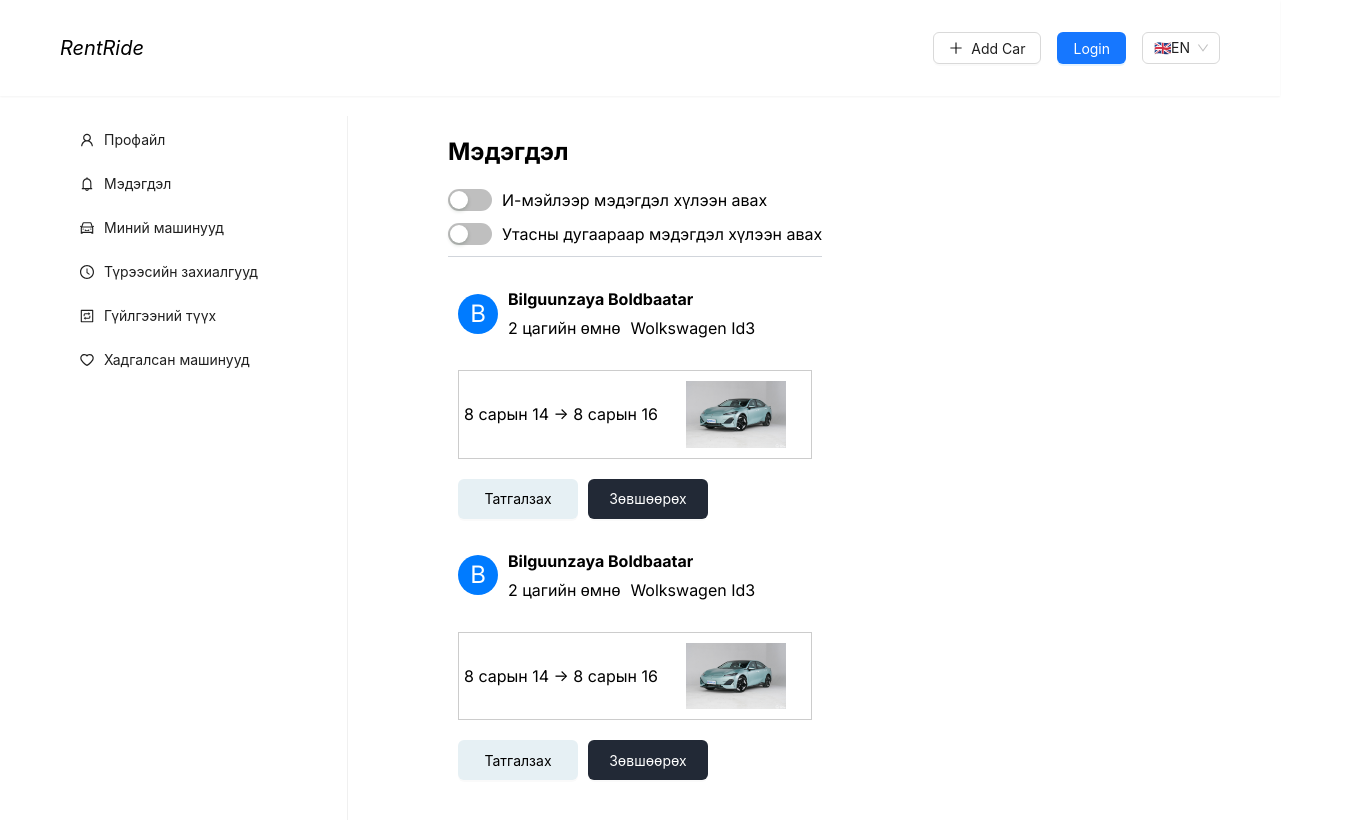
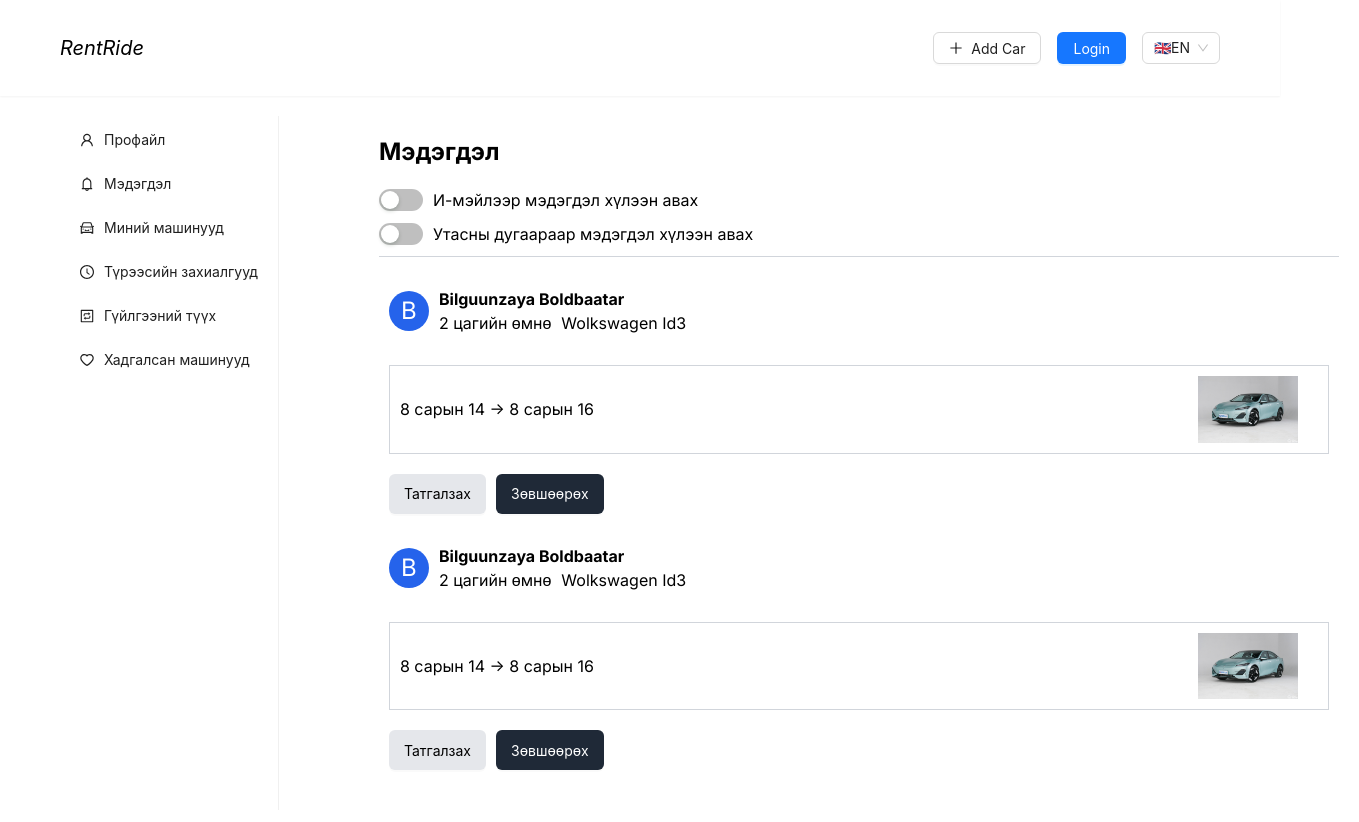
Before and after one commit to CnStarLab/CarRentalSys-FE, a Next.js app: page /profile/notifications in a window 1280 px wide. Shown: the top 822 px of the page, 1359 px wide, since content can reach past the window. Built offline with nearby package versions, Linux system fonts and the light colour scheme.

Commit message:
[Frontend/Update] finish notification

```diff
--- a/src/app/profile/notifications/page.tsx
+++ b/src/app/profile/notifications/page.tsx
@@ -22,9 +22,9 @@ const notifications = [
 
 export default function Notifications() {
   return (
-    <div className="p-5 rounded-lg max-w-4xl mx-auto">
+    <div className="p-5 rounded-lg mx-auto w-[1000px]">
       <h1 className="text-2xl font-bold mb-5">Мэдэгдэл</h1>
-      <div className="flex flex-col items-start mb-5 pb-2.5 border-b border-gray-300">
+      <div className="flex flex-col items-start mb-5 pb-2.5 border-b border-gray-300 w-full">
         <div className="flex items-center mb-2.5">
           <Switch />
           <span className="ml-2.5">И-мэйлээр мэдэгдэл хүлээн авах</span>
--- a/src/components/notification/NotificationItem.tsx
+++ b/src/components/notification/NotificationItem.tsx
@@ -12,125 +12,29 @@ interface NotificationItemProps {
   imageUrl: string;
 }
 
-const NotificationItem = ({
-  name,
-  requestTime,
-  carModel,
-  dateRange,
-  imageUrl,
-}: NotificationItemProps) => {
-  const notificationItemStyle: React.CSSProperties = {
-    display: "flex",
-    flexDirection: "column",
-    padding: "10px",
-    marginBottom: "10px",
-  };
-
-  const notificationHeaderStyle: React.CSSProperties = {
-    display: "flex",
-    alignItems: "center",
-    marginBottom: "10px",
-  };
-
-  const userInitialStyle: React.CSSProperties = {
-    backgroundColor: "#007bff",
-    color: "#fff",
-    borderRadius: "50%",
-    padding: "10px",
-    marginRight: "10px",
-    flexShrink: 0,
-    height: "40px", // 确保与 userInfoStyle 高度相同
-    width: "40px",
-    display: "flex",
-    justifyContent: "center",
-    alignItems: "center",
-    fontSize: "24px",
-  };
-
-  const userInfoStyle: React.CSSProperties = {
-    display: "flex",
-    flexDirection: "column",
-    justifyContent: "center",
-    flexGrow: 1,
-  };
-
-  const userNameStyle: React.CSSProperties = {
-    fontWeight: "bold",
-    marginBottom: "5px",
-  };
-
-  const detailsStyle: React.CSSProperties = {
-    display: "flex",
-    alignItems: "center",
-  };
-
-  const carModelStyle: React.CSSProperties = {
-    marginLeft: "10px",
-  };
-
-  const notificationBodyStyle: React.CSSProperties = {
-    display: "flex",
-    alignItems: "center",
-    border: "0.5px solid #ccc",
-    marginTop: "20px",
-    marginBottom: "20px",
-    height: '100%',
-    padding:"10px 5px 10px 5px"
-  };
-
-  const carImageStyle: React.CSSProperties = {
-    width: "100px",
-    height: "auto",
-    marginRight: "20px",
-  };
-
-  const dateRangeStyle: React.CSSProperties = {
-    flex: 1,
-    marginRight: "20px",
-  };
-
-  const buttonStyle: React.CSSProperties = {
-    marginRight: "10px",
-    border: "none",
-    cursor: "pointer",
-    height:"40px",
-    width:"120px"
-  };
-
-  const approveButtonStyle: React.CSSProperties = {
-    ...buttonStyle,
-    backgroundColor: "rgb(230,240,244)",
-    color: "black",
-  };
-
-  const declineButtonStyle: React.CSSProperties = {
-    ...buttonStyle,
-    backgroundColor: "rgb(34,41,54)",
-    color: "white",
-  };
-
+export default function NotificationItem({ name, requestTime, carModel, dateRange, imageUrl }: NotificationItemProps) {
   return (
-    <div style={notificationItemStyle}>
-      <div style={notificationHeaderStyle}>
-        <span style={userInitialStyle}>{name.charAt(0)}</span>
-        <div style={userInfoStyle}>
-          <span style={userNameStyle}>{name}</span>
-          <div style={detailsStyle}>
+    <div className="flex flex-col p-2.5 mb-2.5">
+      <div className="flex items-center mb-2.5">
+        <span className="bg-blue-600 text-white rounded-full p-2.5 mr-2.5 flex-shrink-0 h-10 w-10 flex items-center justify-center text-2xl">
+          {name.charAt(0)}
+        </span>
+        <div className="flex flex-col justify-center flex-grow">
+          <span className="font-bold mb-1.25">{name}</span>
+          <div className="flex items-center">
             <span>{requestTime}</span>
-            <span style={carModelStyle}>{carModel}</span>
+            <span className="ml-2.5">{carModel}</span>
           </div>
         </div>
       </div>
-      <div style={notificationBodyStyle}>
-        <div style={dateRangeStyle}>{dateRange}</div>
-        <Image src={imageUrl} alt={carModel} style={carImageStyle} width={100} height={100} />
+      <div className="flex items-center border border-gray-300 w-full mt-5 mb-5 p-2.5">
+        <div className="flex-1 mr-5">{dateRange}</div>
+        <Image src={imageUrl} alt={carModel} className="w-25 h-auto mr-5" width={100} height={100} />
       </div>
       <div>
-        <Button style={approveButtonStyle}>Татгалзах</Button>
-        <Button style={declineButtonStyle}>Зөвшөөрөх</Button>
+        <Button className="mr-2.5 border-none cursor-pointer h-10 w-30 bg-gray-200 text-black">Татгалзах</Button>
+        <Button className="border-none cursor-pointer h-10 w-30 bg-gray-800 text-white">Зөвшөөрөх</Button>
       </div>
     </div>
   );
-};
-
-export default NotificationItem;
+}
--- a/tailwind.config.ts
+++ b/tailwind.config.ts
@@ -13,6 +13,9 @@ const config: Config = {
         "gradient-conic":
           "conic-gradient(from 180deg at 50% 50%, var(--tw-gradient-stops))",
       },
+      width: {
+        '200': '200%',
+      },
     },
   },
   plugins: [],
```
